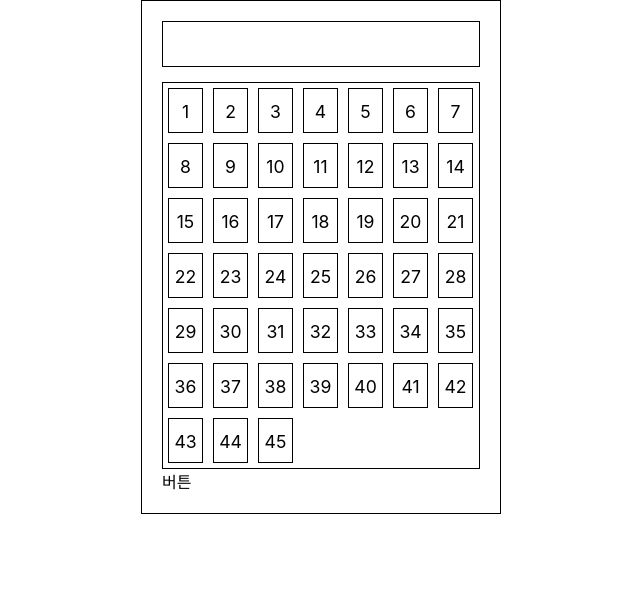
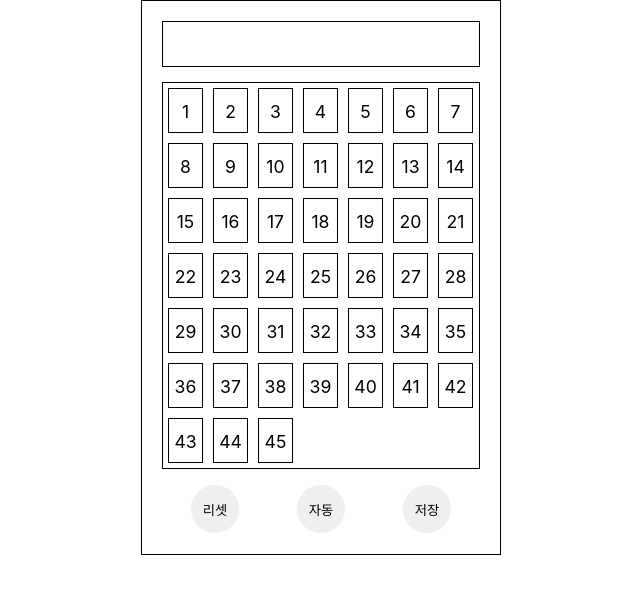
Before and after one commit to parkhyungsuh/LottoMaker, a React (Create React App) app: page / in a window 1280 px wide. Shown: the top 594 px of the page, without its empty margins (319-959 px from the left). Built offline with nearby package versions, Linux system fonts and the light colour scheme.

Commit message:
Add Button Component

```diff
--- a/src/component/Buttons.js
+++ b/src/component/Buttons.js
@@ -1,11 +1,23 @@
 import React from 'react';
+import '../css/Buttons.css'
 
 const Buttons = () => {
     return (
-        <div>
-            버튼
+        <div className="button-container">
+            <ResetButton />
+            <AutoButton />
+            <SaveButton />
         </div>
     )
 }
 
+const ResetButton = () => {
+    return <button type='button'>리셋</button>
+}
+const AutoButton = () => {
+    return <button type='button'>자동</button>
+}
+const SaveButton = () => {
+    return <button type='button'>저장</button>
+}
 export default Buttons;
--- /dev/null
+++ b/src/css/Buttons.css
@@ -0,0 +1,17 @@
+.button-container {
+    display: flex;
+    justify-content: space-around;
+    margin-top: 15px;
+}
+
+.button-container button {
+    width: 50px;
+    height: 50px;
+    border-radius: 25px;
+    border: #fff solid 1px;
+}
+
+.button-container button:focus,.button-container button:active,.button-container button:hover {
+    outline: none;
+    background-color: olive;
+}
```
